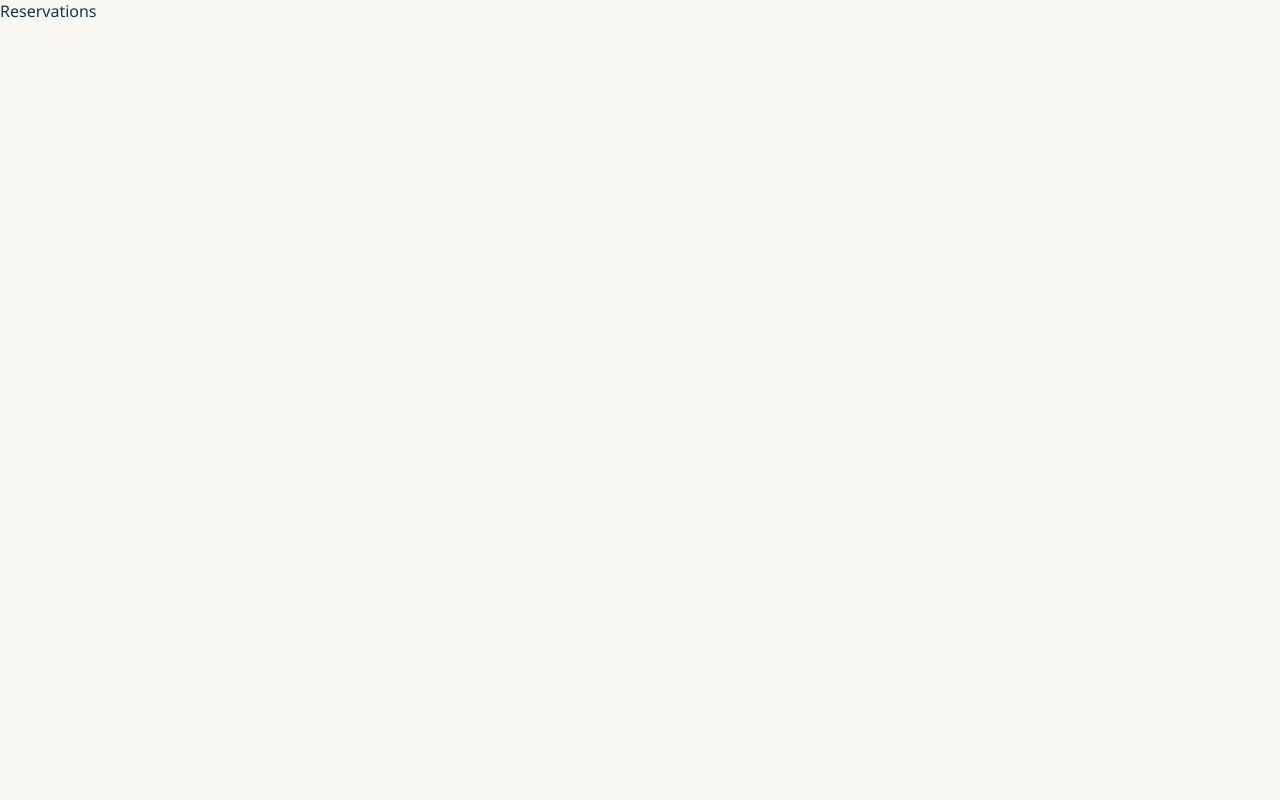
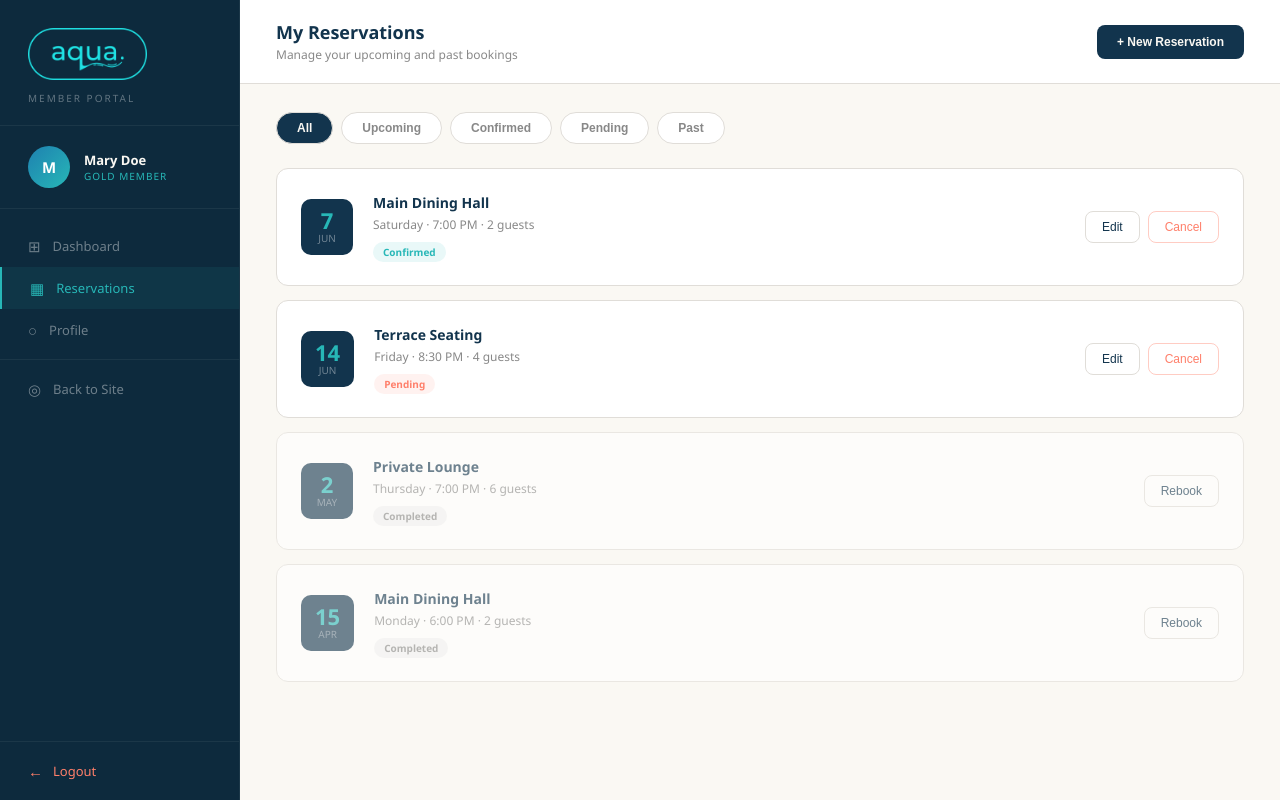
Before and after one commit to mearond/aqua-restaurant, a React (Create React App) app: page /reservations in a window 1280 px wide. Built offline with nearby package versions, Linux system fonts and the light colour scheme.

Commit message:
feat: build customer reservations page with current, upcoming and past bookings

```diff
--- a/src/Pages/customer/Reservations.jsx
+++ b/src/Pages/customer/Reservations.jsx
@@ -1,5 +1,227 @@
+import { useState } from 'react'
+import { useNavigate } from 'react-router-dom'
+
 function Reservations() {
-  return <div>Reservations</div>
+  const navigate = useNavigate()
+
+  // Active filter tab
+  const [activeFilter, setActiveFilter] = useState('All')
+
+  // Placeholder data — will come from backend later
+  const reservations = [
+    { id: 1, day: '7', month: 'JUN', weekday: 'Saturday', time: '7:00 PM', guests: 2, location: 'Main Dining Hall', status: 'Confirmed' },
+    { id: 2, day: '14', month: 'JUN', weekday: 'Friday', time: '8:30 PM', guests: 4, location: 'Terrace Seating', status: 'Pending' },
+    { id: 3, day: '2', month: 'MAY', weekday: 'Thursday', time: '7:00 PM', guests: 6, location: 'Private Lounge', status: 'Completed' },
+    { id: 4, day: '15', month: 'APR', weekday: 'Monday', time: '6:00 PM', guests: 2, location: 'Main Dining Hall', status: 'Completed' },
+  ]
+
+  const filters = ['All', 'Upcoming', 'Confirmed', 'Pending', 'Past']
+
+  // Filter logic
+  const filtered = reservations.filter(r => {
+    if (activeFilter === 'All') return true
+    if (activeFilter === 'Upcoming') return r.status === 'Confirmed' || r.status === 'Pending'
+    if (activeFilter === 'Past') return r.status === 'Completed'
+    return r.status === activeFilter
+  })
+
+  // Badge colors
+  const badgeStyles = {
+    Confirmed: { bg: 'rgba(39,183,183,0.1)', color: '#27B7B7' },
+    Pending: { bg: 'rgba(255,127,106,0.1)', color: '#FF7F6A' },
+    Completed: { bg: 'rgba(136,136,136,0.1)', color: '#888' },
+  }
+
+  const Icon = ({ symbol, color = 'rgba(255,255,255,0.4)', size = 15 }) => (
+    <span style={{ color, fontSize: size, lineHeight: 1, flexShrink: 0 }}>{symbol}</span>
+  )
+
+  return (
+    <div style={{ display: 'flex', minHeight: '100vh', fontFamily: "'Segoe UI', sans-serif" }}>
+
+      {/* ── Sidebar ── */}
+      <div style={{
+        width: '240px',
+        background: '#0d2a3d',
+        display: 'flex',
+        flexDirection: 'column',
+        flexShrink: 0,
+        borderRight: '0.5px solid rgba(255,255,255,0.06)',
+        position: 'fixed',
+        top: 0,
+        left: 0,
+        height: '100vh',
+      }}>
+
+        {/* Logo */}
+        <div style={{ padding: '28px 28px 20px', borderBottom: '0.5px solid rgba(255,255,255,0.06)' }}>
+          <img src="/images/logo.png" alt="AQUA" style={{ height: '52px', objectFit: 'contain' }} />
+          <p style={{ color: 'rgba(255,255,255,0.35)', fontSize: '10px', letterSpacing: '2px', marginTop: '6px' }}>MEMBER PORTAL</p>
+        </div>
+
+        {/* User */}
+        <div style={{ padding: '20px 28px', borderBottom: '0.5px solid rgba(255,255,255,0.06)', display: 'flex', alignItems: 'center', gap: '14px' }}>
+          <div style={{
+            width: '42px', height: '42px', borderRadius: '50%',
+            background: 'linear-gradient(135deg,#1E81B0,#27B7B7)',
+            display: 'flex', alignItems: 'center', justifyContent: 'center',
+            color: '#fff', fontWeight: '700', fontSize: '15px', flexShrink: 0,
+          }}>M</div>
+          <div>
+            <p style={{ color: '#FAF8F3', fontSize: '13px', fontWeight: '600' }}>Mary Doe</p>
+            <p style={{ color: '#27B7B7', fontSize: '10px', letterSpacing: '1px' }}>GOLD MEMBER</p>
+          </div>
+        </div>
+
+        {/* Nav */}
+        <div style={{ padding: '16px 0', flex: 1 }}>
+          <div onClick={() => navigate('/dashboard')} style={{ padding: '12px 28px', display: 'flex', alignItems: 'center', gap: '12px', cursor: 'pointer' }}>
+            <Icon symbol="⊞" />
+            <span style={{ color: 'rgba(255,255,255,0.4)', fontSize: '13px' }}>Dashboard</span>
+          </div>
+          {/* Reservations — active */}
+          <div style={{ padding: '12px 28px', display: 'flex', alignItems: 'center', gap: '12px', background: 'rgba(39,183,183,0.08)', borderLeft: '2px solid #27B7B7' }}>
+            <Icon symbol="▦" color="#27B7B7" />
+            <span style={{ color: '#27B7B7', fontSize: '13px' }}>Reservations</span>
+          </div>
+          <div style={{ padding: '12px 28px', display: 'flex', alignItems: 'center', gap: '12px', cursor: 'pointer' }}>
+            <Icon symbol="○" />
+            <span style={{ color: 'rgba(255,255,255,0.4)', fontSize: '13px' }}>Profile</span>
+          </div>
+          <div style={{ margin: '8px 0', borderTop: '0.5px solid rgba(255,255,255,0.06)' }} />
+          <div onClick={() => navigate('/')} style={{ padding: '12px 28px', display: 'flex', alignItems: 'center', gap: '12px', cursor: 'pointer' }}>
+            <Icon symbol="◎" />
+            <span style={{ color: 'rgba(255,255,255,0.4)', fontSize: '13px' }}>Back to Site</span>
+          </div>
+        </div>
+
+        {/* Logout */}
+        <div style={{ padding: '20px 28px', borderTop: '0.5px solid rgba(255,255,255,0.06)', display: 'flex', alignItems: 'center', gap: '10px', cursor: 'pointer' }}>
+          <Icon symbol="←" color="#FF7F6A" />
+          <span style={{ color: '#FF7F6A', fontSize: '13px' }}>Logout</span>
+        </div>
+      </div>
+
+      {/* ── Main Content ── */}
+      <div style={{ flex: 1, background: '#FAF8F3', marginLeft: '240px' }}>
+
+        {/* Top bar */}
+        <div style={{
+          background: '#fff',
+          padding: '20px 36px',
+          borderBottom: '0.5px solid #e0ddd8',
+          display: 'flex',
+          justifyContent: 'space-between',
+          alignItems: 'center',
+          position: 'sticky',
+          top: 0,
+          zIndex: 100,
+        }}>
+          <div>
+            <p style={{ color: '#12344D', fontSize: '18px', fontWeight: '700' }}>My Reservations</p>
+            <p style={{ color: '#888', fontSize: '12px', marginTop: '2px' }}>Manage your upcoming and past bookings</p>
+          </div>
+          <button
+            onClick={() => navigate('/contact')}
+            style={{
+              background: '#12344D',
+              color: '#FAF8F3',
+              border: 'none',
+              padding: '10px 20px',
+              borderRadius: '8px',
+              fontSize: '12px',
+              fontWeight: '600',
+              cursor: 'pointer',
+            }}>
+            + New Reservation
+          </button>
+        </div>
+
+        <div style={{ padding: '28px 36px' }}>
+
+          {/* Filter tabs */}
+          <div style={{ display: 'flex', gap: '8px', marginBottom: '24px', flexWrap: 'wrap' }}>
+            {filters.map(f => (
+              <button
+                key={f}
+                onClick={() => setActiveFilter(f)}
+                style={{
+                  padding: '8px 20px',
+                  borderRadius: '20px',
+                  border: '0.5px solid #e0ddd8',
+                  cursor: 'pointer',
+                  fontSize: '12px',
+                  fontWeight: '600',
+                  backgroundColor: activeFilter === f ? '#12344D' : '#fff',
+                  color: activeFilter === f ? '#FAF8F3' : '#888',
+                  transition: 'all 0.2s',
+                }}>
+                {f}
+              </button>
+            ))}
+          </div>
+
+          {/* Reservation cards */}
+          {filtered.length === 0 && (
+            <div style={{ textAlign: 'center', padding: '60px', color: '#888', fontSize: '14px' }}>
+              No reservations found.
+            </div>
+          )}
+
+          {filtered.map(r => {
+            const badge = badgeStyles[r.status]
+            const isPast = r.status === 'Completed'
+            return (
+              <div key={r.id} style={{
+                background: '#fff',
+                borderRadius: '12px',
+                padding: '24px',
+                border: '0.5px solid #e0ddd8',
+                marginBottom: '14px',
+                display: 'flex',
+                justifyContent: 'space-between',
+                alignItems: 'center',
+                opacity: isPast ? 0.6 : 1,
+              }}>
+                <div style={{ display: 'flex', gap: '20px', alignItems: 'center' }}>
+                  {/* Date block */}
+                  <div style={{ background: '#12344D', borderRadius: '10px', padding: '10px 14px', textAlign: 'center', minWidth: '52px' }}>
+                    <p style={{ color: '#27B7B7', fontSize: '22px', fontWeight: '800', lineHeight: 1 }}>{r.day}</p>
+                    <p style={{ color: 'rgba(255,255,255,0.4)', fontSize: '10px' }}>{r.month}</p>
+                  </div>
+                  <div>
+                    <p style={{ color: '#12344D', fontSize: '14px', fontWeight: '600', marginBottom: '4px' }}>{r.location}</p>
+                    <p style={{ color: '#888', fontSize: '12px', marginBottom: '6px' }}>{r.weekday} · {r.time} · {r.guests} guests</p>
+                    <span style={{ background: badge.bg, color: badge.color, padding: '3px 10px', borderRadius: '20px', fontSize: '10px', fontWeight: '600' }}>
+                      {r.status}
+                    </span>
+                  </div>
+                </div>
+
+                {/* Action buttons */}
+                <div style={{ display: 'flex', gap: '8px' }}>
+                  {isPast ? (
+                    <button style={{ border: '0.5px solid #e0ddd8', background: 'none', color: '#12344D', padding: '8px 16px', borderRadius: '8px', fontSize: '12px', cursor: 'pointer' }}>
+                      Rebook
+                    </button>
+                  ) : (
+                    <>
+                      <button style={{ border: '0.5px solid #e0ddd8', background: 'none', color: '#12344D', padding: '8px 16px', borderRadius: '8px', fontSize: '12px', cursor: 'pointer' }}>
+                        Edit
+                      </button>
+                      <button style={{ border: '0.5px solid rgba(255,127,106,0.4)', background: 'none', color: '#FF7F6A', padding: '8px 16px', borderRadius: '8px', fontSize: '12px', cursor: 'pointer' }}>
+                        Cancel
+                      </button>
+                    </>
+                  )}
+                </div>
+              </div>
+            )
+          })}
+        </div>
+      </div>
+    </div>
+  )
 }
 
 export default Reservations
```
